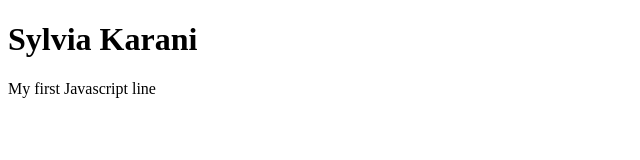
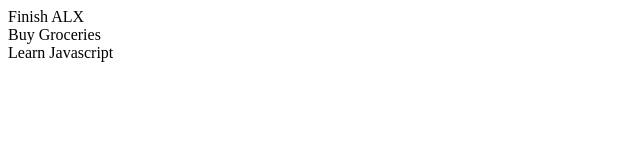
Before and after one commit to SylviaKarani/Learning-Javascript, a plain HTML site: page index.html in a window 1280 px wide. Shown: the whole page, without its empty margins (0-640 px from the left). Drawn offline with Linux system fonts and the light colour scheme.

Commit message:
creating a div in javascript, a function, and calling the function to list items.

```diff
--- a/index.html
+++ b/index.html
@@ -7,7 +7,6 @@
     <title>Document</title>
 </head>
 <body>
-    <h1>Sylvia Karani</h1>
-    <script src="script.js"></script>
+    <script src="script1.js"></script>
 </body>
 </html>
--- a/script.js
+++ /dev/null
@@ -1 +0,0 @@
-document.write('My first Javascript line');
--- /dev/null
+++ b/script1.js
@@ -0,0 +1,13 @@
+let todo1 = 'Finish ALX';
+let todo2 = 'Buy Groceries';
+let todo3 = 'Learn Javascript';
+
+    function addToDo(todoTitle) {
+        let element = document.createElement('div');
+        element.innerText = todoTitle;
+        document.body.appendChild(element);
+     }
+
+    addToDo(todo1);
+    addToDo(todo2);
+    addToDo(todo3);
```
